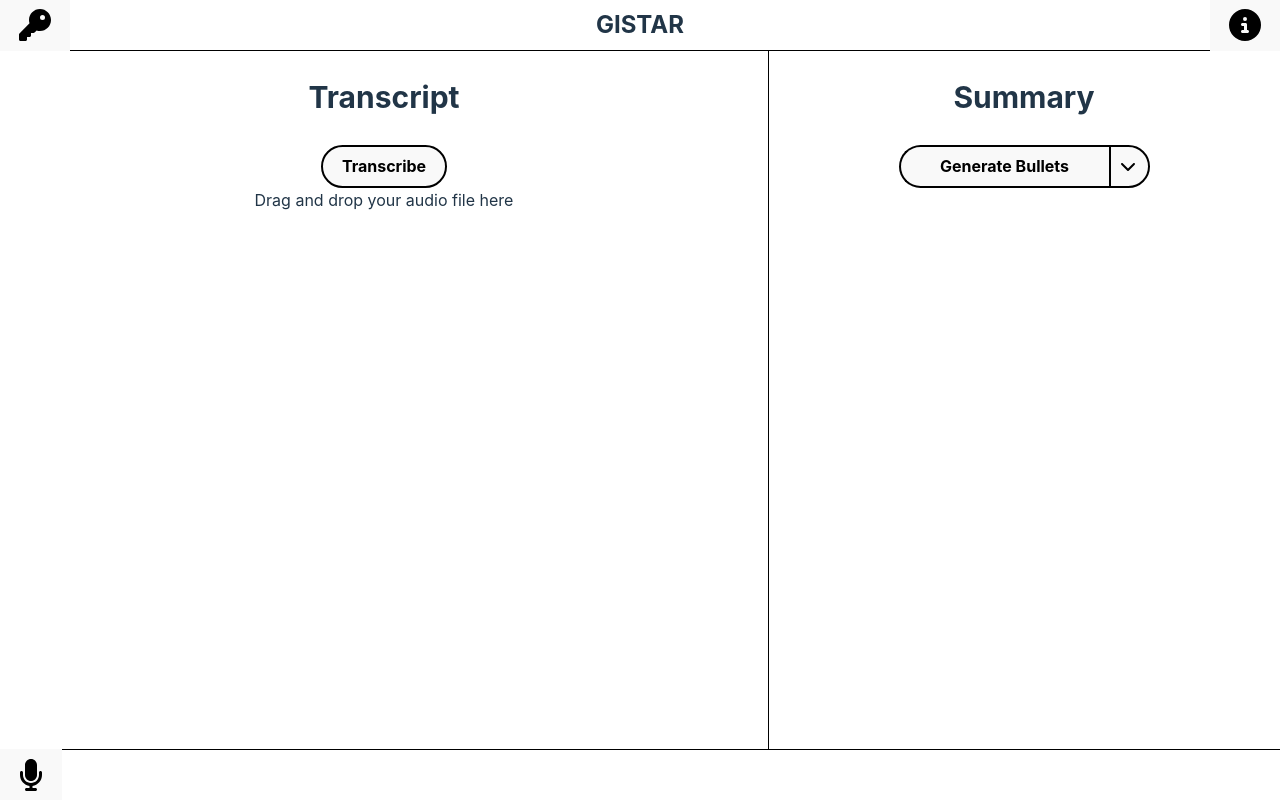
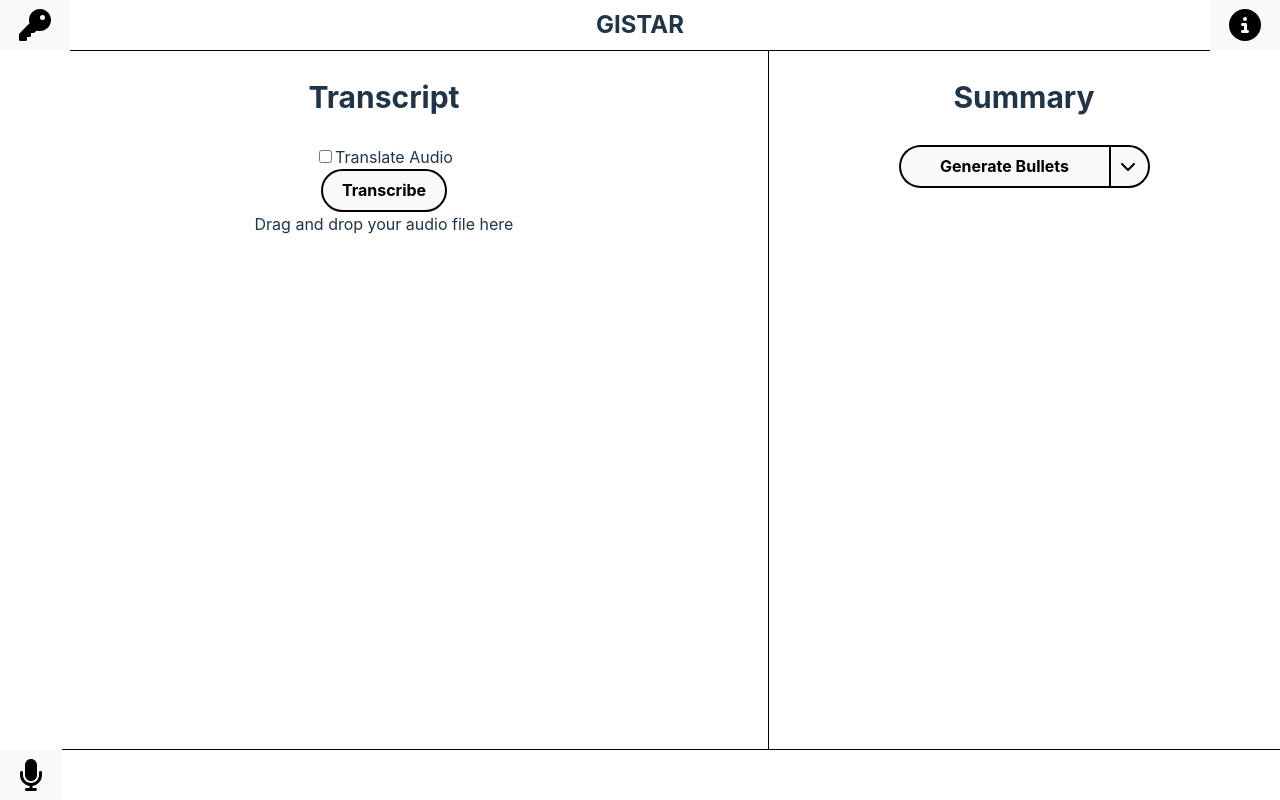
Before and after one commit to Carsonthemonkey/GIST, a React (Vite) app: page / in a window 1280 px wide. Built offline with nearby package versions, Linux system fonts and the light colour scheme.

Commit message:
Added translation option to Transcript Panel

```diff
--- a/src/components/TranscriptPanel.tsx
+++ b/src/components/TranscriptPanel.tsx
@@ -1,7 +1,7 @@
 import React from "react";
 import "../styles/TranscriptPanel.css";
 import Modal from "react-modal";
-import {transcribeWhisper, translateWhisper} from "../utils/transcibe";
+import { transcribeWhisper, translateWhisper } from "../utils/transcibe";
 
 interface Props {
     APIKeyProp: string;
@@ -14,6 +14,7 @@ const TranscriptPanel = (props: Props) => {
     const [audioFile, setAudioFile] = React.useState<File | null>(null);
     const [modalIsOpen, setModalIsOpen] = React.useState(false);
     const [isLoading, setIsLoading] = React.useState(false);
+    const [doTranslate, setDoTranslate] = React.useState(false);
 
     const handleDragOver = (event: React.DragEvent<HTMLDivElement>) => {
         event.preventDefault();
@@ -72,12 +73,21 @@ const TranscriptPanel = (props: Props) => {
     };
 
     async function transcribeAudio() {
+      console.log(doTranslate)
         if (!fileUploaded || !audioFile) {
             console.error("No file uploaded");
             return;
         }
         try {
             setIsLoading(true);
+            if (doTranslate) {
+                await translateWhisper(true, audioFile, props.APIKeyProp).then(
+                    (transcript) => {
+                        console.log(transcript);
+                        props.setTranscriptProp(transcript);
+                    }
+                );
+            } else {
                 await transcribeWhisper(
                     true,
                     audioFile,
@@ -87,6 +97,7 @@ const TranscriptPanel = (props: Props) => {
                     console.log(transcript);
                     props.setTranscriptProp(transcript);
                 });
+            }
             setIsLoading(false);
         } catch (e) {
             console.error(e);
@@ -96,6 +107,10 @@ const TranscriptPanel = (props: Props) => {
     function removeFile() {
         setFileUploaded(false);
         setAudioFile(null);
+    }
+
+    function handleCheckBoxChange() {
+        setDoTranslate(!doTranslate);
     }
 
     return (
@@ -127,11 +142,17 @@ const TranscriptPanel = (props: Props) => {
                 </p>
             </Modal>
             <h2 id="transcript-title">Transcript</h2>
+            <div>
+                <label>
+                    <input type="checkbox" checked={doTranslate} onChange={handleCheckBoxChange} />
+                    Translate Audio
+                </label>
+            </div>
             <button className="non-icon-button" onClick={transcribeAudio}>
                 Transcribe
             </button>
             <br />
-            {fileUploaded && !isLoading && !props.transcriptProp &&(
+            {fileUploaded && !isLoading && !props.transcriptProp && (
                 <div id="file-preview">
                     {/* TODO add a little box around the filename maybe */}
                     <em>
```
Lines whose indentation alone changed are shown as unchanged.
